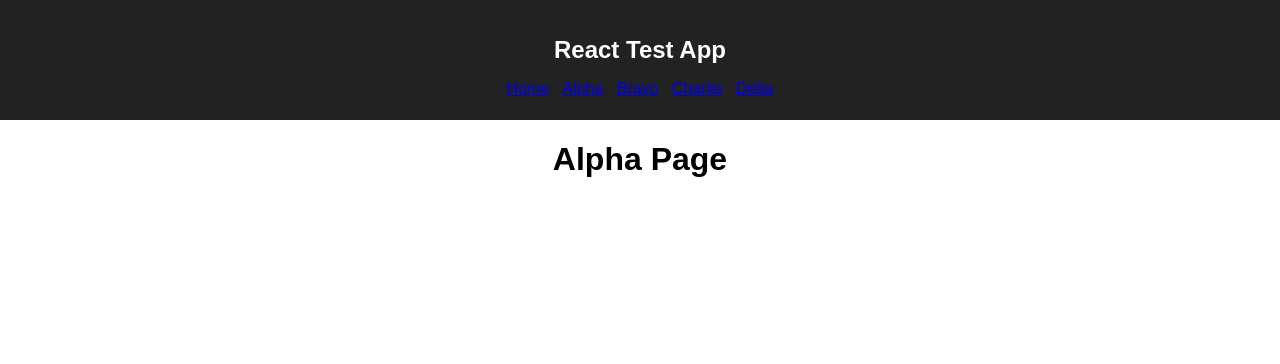
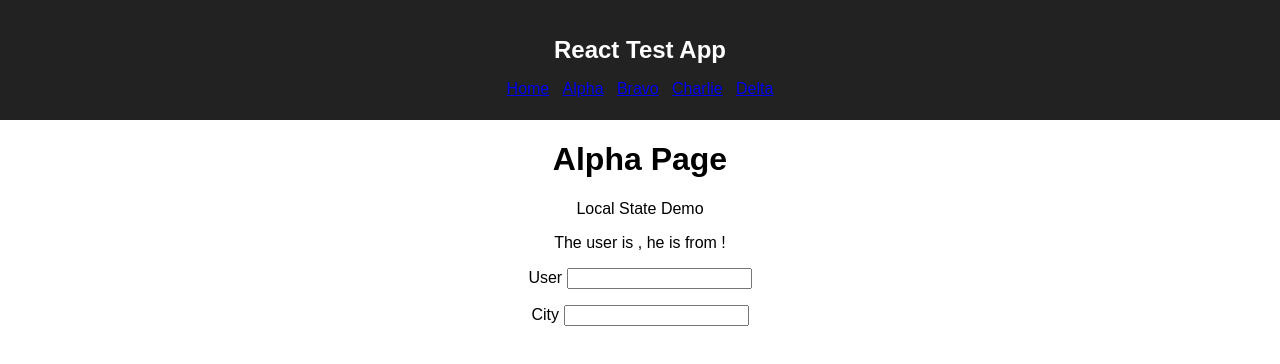
Before and after one commit to Arkmer/1-react-basic, a React (Create React App) app: page /alpha in a window 1280 px wide. Shown: the top 364 px of the page. Built offline with nearby package versions, Linux system fonts and the light colour scheme.

Commit message:
moved up through spread operator in tutorial videos

```diff
--- a/src/components/Alpha/Alpha.js
+++ b/src/components/Alpha/Alpha.js
@@ -1,21 +1,54 @@
 import React, { Component } from 'react';
 import './Alpha.css';
-
-import { BrowserRouter as Router, Route, Link } from 'react-router-dom';
 
 class Alpha extends Component {
 
     constructor(props) {
       super(props); // Do this or things won't work right
 
-      this.state = { title: props.title }
+      this.state = {
+        user: {
+          name: '',
+          city: '',
+        }
+      }
+      this.handleNameChange = this.handleNameChange.bind(this);
+      this.handleCityChange = this.handleCityChange.bind(this);
+    }
+
+    handleNameChange(event){
+      console.log(event.target.value)
+      this.setState({
+        user: {
+          ...this.state.user,
+          name: event.target.value,
+        }
+      })
+    }
+    handleCityChange(event){
+      console.log(event.target.value)
+      this.setState({
+        user: {
+          ...this.state.user,
+          city: event.target.value,
+        }
+      })
     }
 
     render() {
       return (
         <div>
             <h1>Alpha Page</h1>
-
+            <p>Local State Demo</p>
+            <p>
+              The user is { this.state.user.name }, he is from { this.state.user.city }!
+            </p>
+            <p>
+              User <input onChange={this.handleNameChange} />
+            </p>
+            <p>
+              City <input onChange={this.handleCityChange} />
+            </p>
         </div>
     );
   }
--- a/src/components/App/App.js
+++ b/src/components/App/App.js
@@ -11,7 +11,7 @@ import Delta from '../Delta/Delta';
 
 // Required terminal command "npm i react-router-dom" to work
 // Allows the use of "Router", "Route", and "Link" functions
-import { BrowserRouter as Router, Route, Link } from 'react-router-dom';
+import { BrowserRouter as Router, Route } from 'react-router-dom';
 
 class App extends Component {
   // Put functions here
--- a/src/components/Bravo/Bravo.js
+++ b/src/components/Bravo/Bravo.js
@@ -1,15 +1,7 @@
 import React, { Component } from 'react';
 import './Bravo.css';
 
-import { BrowserRouter as Router, Route, Link } from 'react-router-dom';
-
 class Bravo extends Component {
-
-    constructor(props) {
-      super(props); // Do this or things won't work right
-
-      this.state = { title: props.title }
-    }
 
     render() {
       return (
--- a/src/components/Charlie/Charlie.js
+++ b/src/components/Charlie/Charlie.js
@@ -1,15 +1,7 @@
 import React, { Component } from 'react';
 import './Charlie.css';
 
-import { BrowserRouter as Router, Route, Link } from 'react-router-dom';
-
 class Charlie extends Component {
-
-    constructor(props) {
-      super(props); // Do this or things won't work right
-
-      this.state = { title: props.title }
-    }
 
     render() {
       return (
--- a/src/components/Delta/Delta.js
+++ b/src/components/Delta/Delta.js
@@ -1,15 +1,7 @@
 import React, { Component } from 'react';
 import './Delta.css';
 
-import { BrowserRouter as Router, Route, Link } from 'react-router-dom';
-
 class Delta extends Component {
-
-    constructor(props) {
-      super(props); // Do this or things won't work right
-
-      this.state = { title: props.title }
-    }
 
     render() {
       return (
--- a/src/components/Header/Header.js
+++ b/src/components/Header/Header.js
@@ -1,7 +1,7 @@
 import React, { Component } from 'react';
 import './Header.css';
 
-import { BrowserRouter as Router, Route, Link } from 'react-router-dom';
+import { Link } from 'react-router-dom';
 
 class Header extends Component {
 
--- a/src/components/Home/Home.js
+++ b/src/components/Home/Home.js
@@ -1,15 +1,7 @@
 import React, { Component } from 'react';
 import './Home.css';
 
-import { BrowserRouter as Router, Route, Link } from 'react-router-dom';
-
 class Home extends Component {
-
-    constructor(props) {
-      super(props); // Do this or things won't work right
-
-      this.state = { title: props.title }
-    }
 
     render() {
       return (
```
Also changed, not shown: 1 other file (tests, documents, lock files or other folders). Lines whose indentation alone changed are shown as unchanged.
